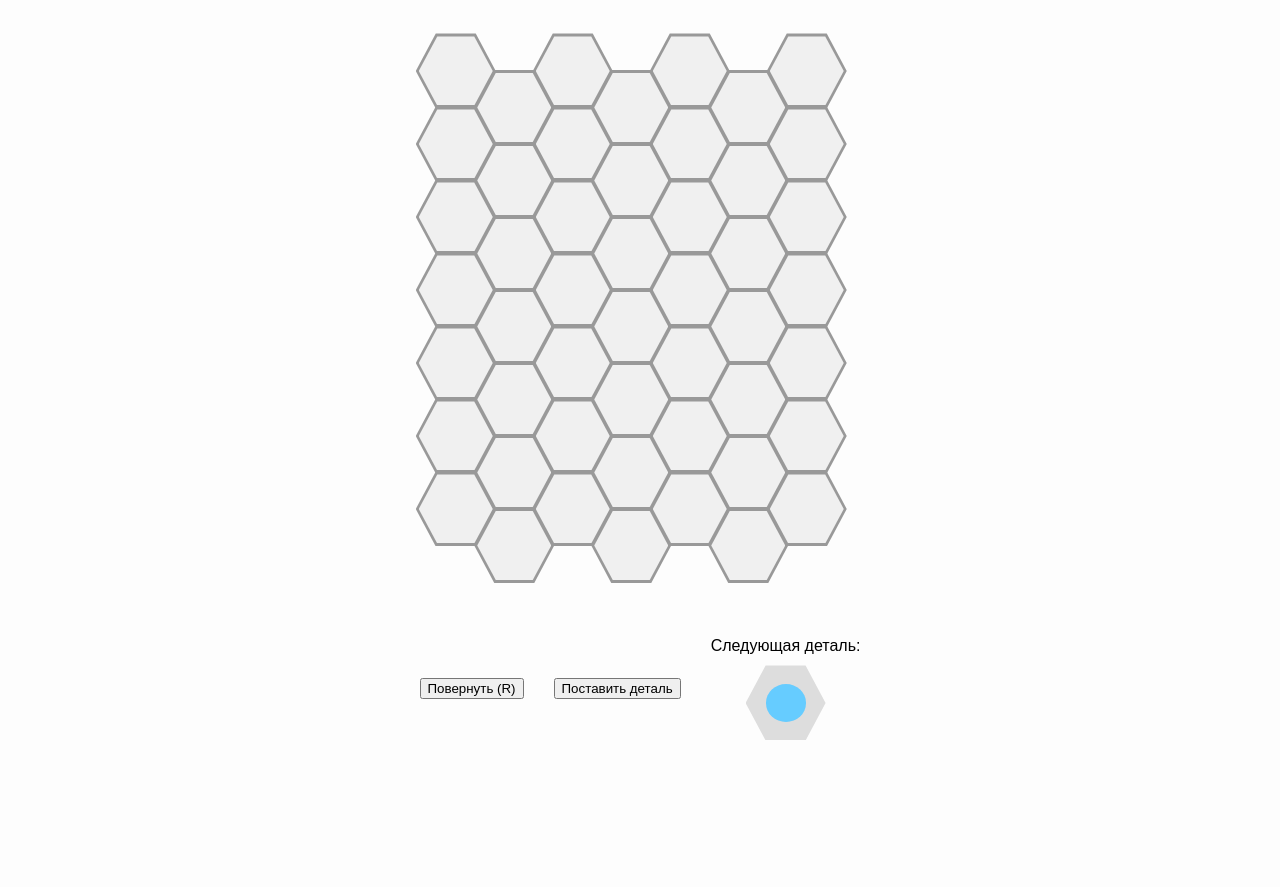
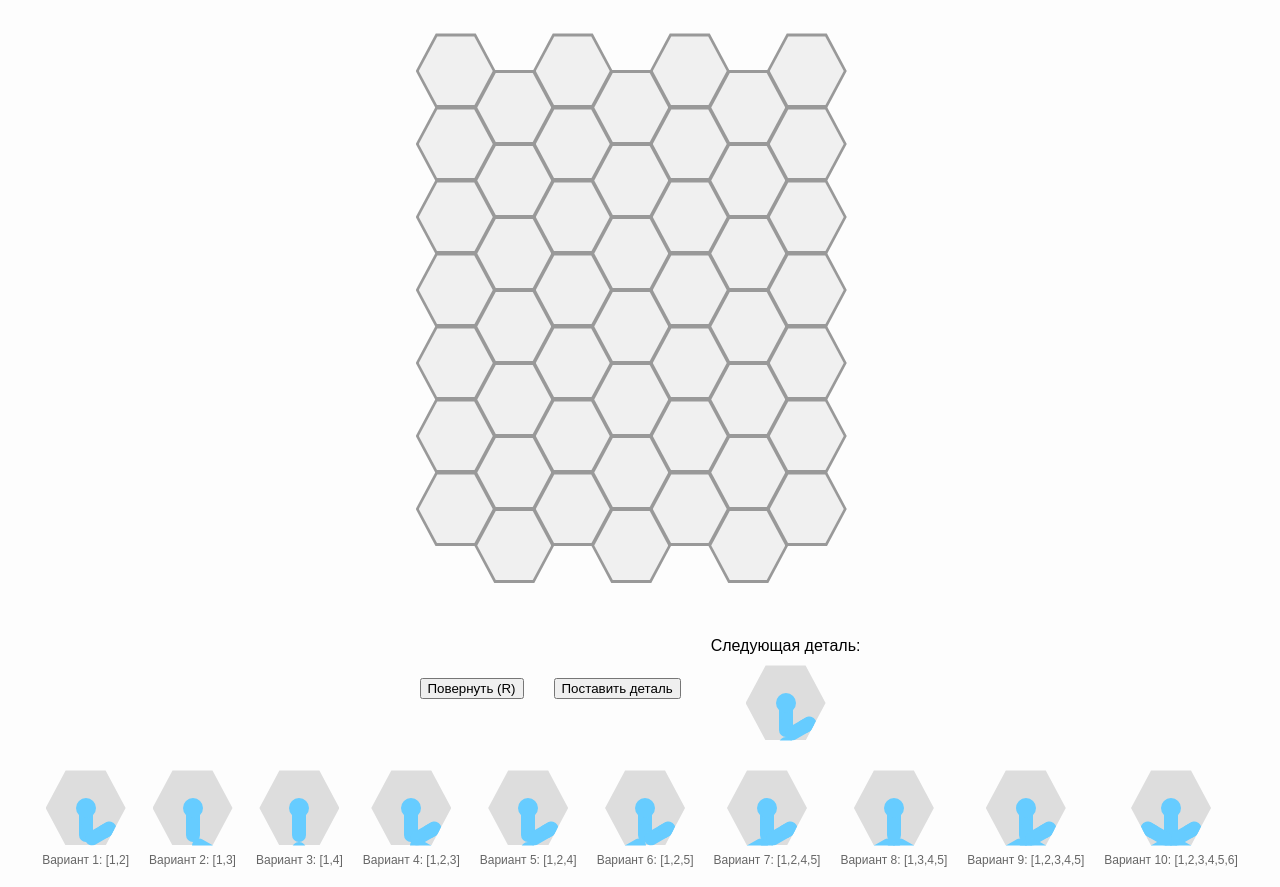
Before and after one commit to shakiller/mazehex, a plain HTML site: page index.html in a window 1280 px wide. Shown: the part 104-991 px from the top of the page. Before the commit the page ends 864 px from the top, so only its background shows below. Drawn offline with Linux system fonts and the light colour scheme.

Commit message:
preview all parts

```diff
--- a/index.html
+++ b/index.html
@@ -65,13 +65,10 @@
 
   .part {
     position: absolute;
-    width: 50%;
-    height: 50%;
-    background-color: #66ccff;
-    border-radius: 50%;
-    top: 25%;
-    left: 25%;
+    inset: 0;
+    transform-origin: 50% 50%;
     transition: transform 0.3s;
+    pointer-events: none;
   }
 
   .controls {
@@ -97,10 +94,66 @@
     margin-top: 10px;
   }
 
-  .preview .part {
+  .connector {
+    position: absolute;
+    left: 50%;
+    top: 50%;
+    width: 14px;
+    height: 34px;
     background-color: #66ccff;
+    border-radius: 7px;
+    transform-origin: 50% 100%;
   }
 
+  .connector-tip {
+    position: absolute;
+    width: 14px;
+    height: 14px;
+    background-color: inherit;
+    left: 50%;
+    top: 50%;
+    transform: translate(-50%, -100%);
+    border-radius: 4px;
+  }
+
+  .piece-center {
+    position: absolute;
+    width: 20px;
+    height: 20px;
+    border-radius: 50%;
+    background-color: #66ccff;
+    left: 50%;
+    top: 50%;
+    transform: translate(-50%, -50%);
+  }
+
+  .debug {
+    margin-top: 30px;
+    display: flex;
+    flex-wrap: wrap;
+    gap: 20px;
+    justify-content: center;
+  }
+
+  .debug-item {
+    display: flex;
+    flex-direction: column;
+    align-items: center;
+    gap: 8px;
+  }
+
+  .debug-label {
+    font-size: 12px;
+    color: #666;
+  }
+
+  .debug-hex {
+    position: relative;
+    width: 80px;
+    height: 75px;
+    background-color: #ddd;
+    clip-path: polygon(25% 0%, 75% 0%, 100% 50%, 75% 100%, 25% 100%, 0% 50%);
+  }
 </style>
 </head>
 <body>
@@ -116,18 +169,19 @@
     <button id="placeButton">Поставить деталь</button>
     <div class="preview">
       <span>Следующая деталь:</span>
-      <div id="nextPiece" class="preview-hex">
-        <div class="part"></div>
-      </div>
+      <div id="nextPiece" class="preview-hex"></div>
     </div>
   </div>
 </div>
+
+<div class="debug" id="debugPieces"></div>
 
 <script>
   const grid = document.getElementById("grid");
   const rotateButton = document.getElementById("rotateButton");
   const placeButton = document.getElementById("placeButton");
-  const nextPieceEl = document.getElementById("nextPiece").querySelector(".part");
+  const previewContainer = document.getElementById("nextPiece");
+  const debugContainer = document.getElementById("debugPieces");
 
   const rows = 7;
   const cols = 7;
@@ -135,9 +189,18 @@
   const hexH = 73;
   const xStep = hexW * 0.75;  // горизонтальное смещение
   const yStep = hexH;         // вертикальное смещение
+  const DIRECTION_ANGLES = {
+    1: 0,
+    2: 60,
+    3: 120,
+    4: 180,
+    5: 240,
+    6: 300,
+  };
 
   let selectedHex = null;
   let currentRotation = 0;
+  let previewPart = null;
 
   const pieces = [
     [1,2], [1,3], [1,4],
@@ -147,6 +210,8 @@
   ];
 
   let nextPiece = randomPiece();
+  renderPreview(nextPiece);
+  renderDebugPieces();
 
   // --- создание гексагонального поля ---
   for (let row = 0; row < rows; row++) {
@@ -179,7 +244,9 @@
 
   function rotatePiece() {
     currentRotation = (currentRotation + 60) % 360;
-    nextPieceEl.style.transform = `rotate(${currentRotation}deg)`;
+    if (previewPart) {
+      previewPart.style.transform = `rotate(${currentRotation}deg)`;
+    }
   }
 
   function randomPiece() {
@@ -188,16 +255,16 @@
 
   function placePiece() {
     if (!selectedHex) return;
-    const part = document.createElement("div");
-    part.classList.add("part");
+    const part = createPieceElement(nextPiece);
     part.style.transform = `rotate(${currentRotation}deg)`;
     const inner = selectedHex.querySelector(".hex-inner");
+    inner.innerHTML = "";
     inner.appendChild(part);
 
     // новая деталь
     nextPiece = randomPiece();
     currentRotation = 0;
-    nextPieceEl.style.transform = `rotate(0deg)`;
+    renderPreview(nextPiece);
   }
 
   rotateButton.addEventListener("click", rotatePiece);
@@ -206,6 +273,58 @@
   document.addEventListener("keydown", (e) => {
     if (e.key.toLowerCase() === "r") rotatePiece();
   });
+
+  function createPieceElement(pieceDefinition) {
+    const part = document.createElement("div");
+    part.classList.add("part");
+    pieceDefinition.forEach((direction) => {
+      const connector = document.createElement("div");
+      connector.classList.add("connector");
+      const angle = DIRECTION_ANGLES[direction] || 0;
+      connector.style.transform = `translate(-50%, 0) rotate(${angle}deg)`;
+
+      const tip = document.createElement("div");
+      tip.classList.add("connector-tip");
+      connector.appendChild(tip);
+
+      part.appendChild(connector);
+    });
+
+    const center = document.createElement("div");
+    center.classList.add("piece-center");
+    part.appendChild(center);
+
+    return part;
+  }
+
+  function renderPreview(pieceDefinition) {
+    previewContainer.innerHTML = "";
+    previewPart = createPieceElement(pieceDefinition);
+    previewPart.style.transform = `rotate(${currentRotation}deg)`;
+    previewContainer.appendChild(previewPart);
+  }
+
+  function renderDebugPieces() {
+    if (!debugContainer) return;
+    debugContainer.innerHTML = "";
+    pieces.forEach((pieceDefinition, index) => {
+      const item = document.createElement("div");
+      item.classList.add("debug-item");
+
+      const label = document.createElement("div");
+      label.classList.add("debug-label");
+      label.textContent = `Вариант ${index + 1}: [${pieceDefinition.join(",")}]`;
+
+      const wrapper = document.createElement("div");
+      wrapper.classList.add("debug-hex");
+      const part = createPieceElement(pieceDefinition);
+      wrapper.appendChild(part);
+
+      item.appendChild(wrapper);
+      item.appendChild(label);
+      debugContainer.appendChild(item);
+    });
+  }
 </script>
 
 </body>
```
